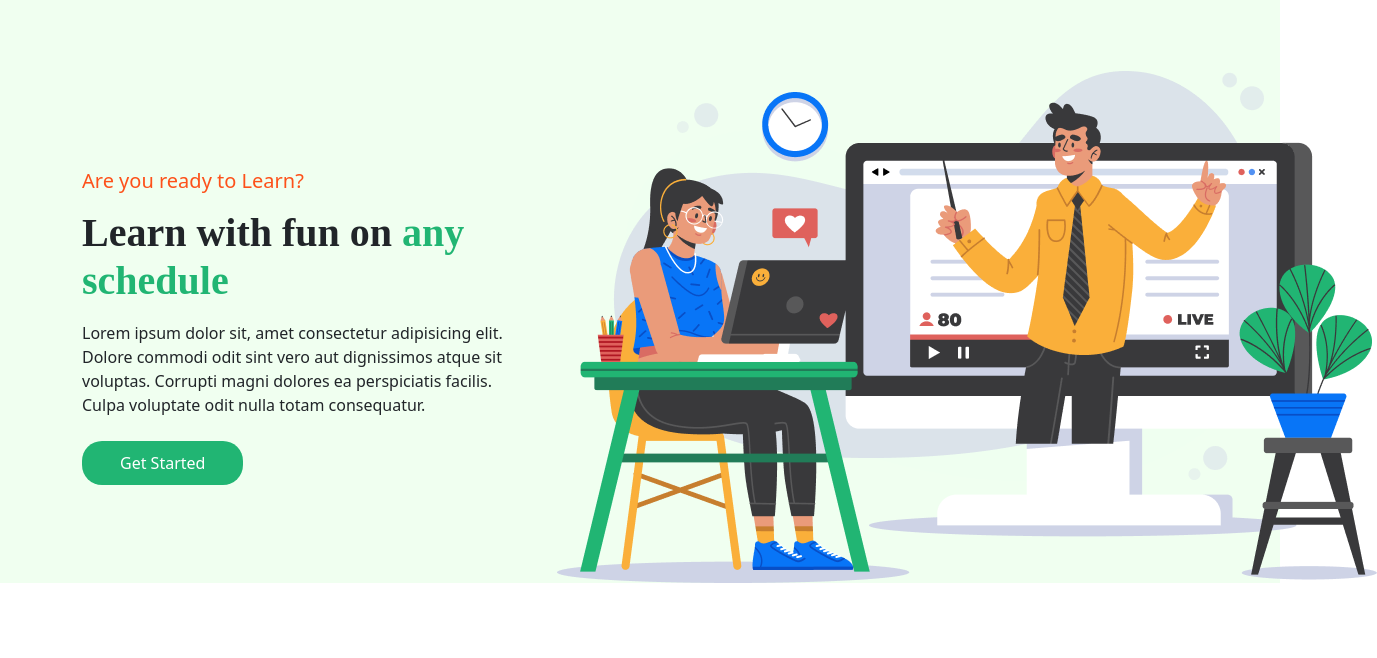
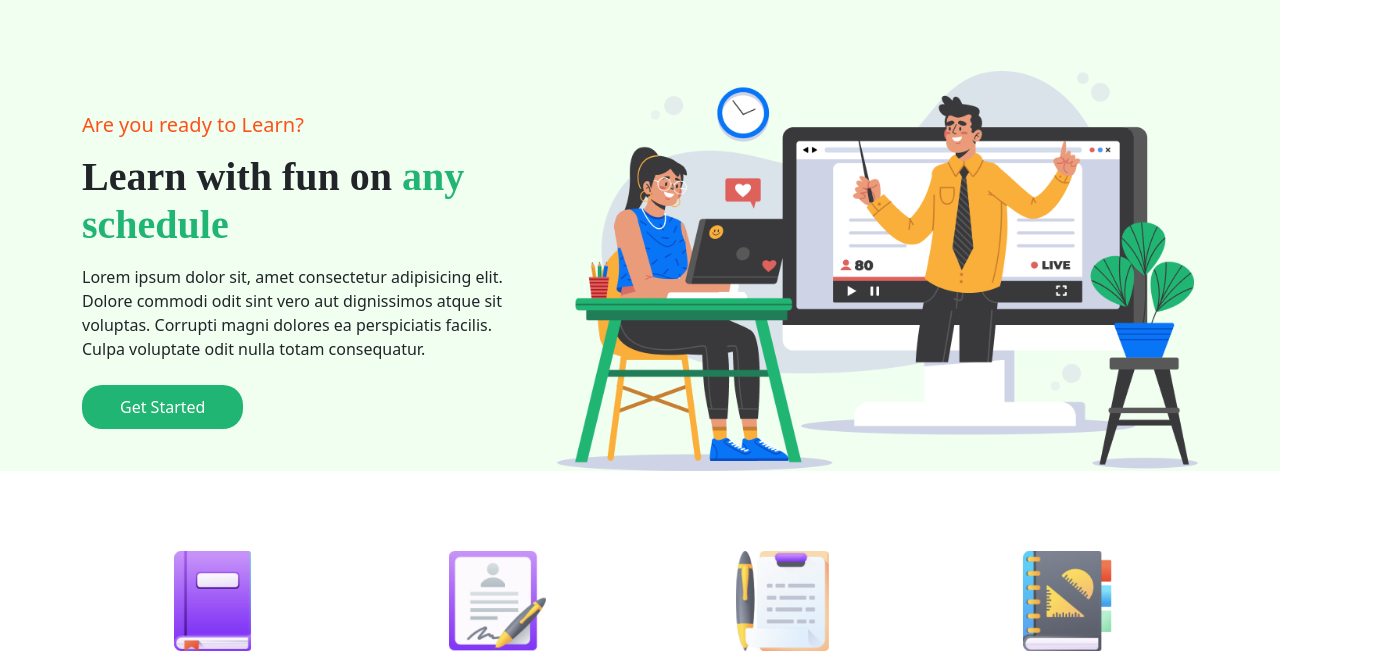
Before and after one commit to MainuddinMehedi/e-school, a plain HTML site: page index.html in a window 1280 px wide. Shown: the part 142-800 px from the top of the page, 1377 px wide, since content can reach past the window. Drawn offline with nearby package versions, Linux system fonts and the light colour scheme.

Commit message:
img size problem fixed

```diff
--- a/index.html
+++ b/index.html
@@ -40,7 +40,7 @@
                     <button class="button-style2">Get Started</button>
                 </div>
                 <div class="col-md-7">
-                    <img src="resources/Photos/Illustration.png" alt="">
+                    <img class="img-fluid" src="resources/Photos/Illustration.png" alt="">
                 </div>
             </div>
         </div>
```
